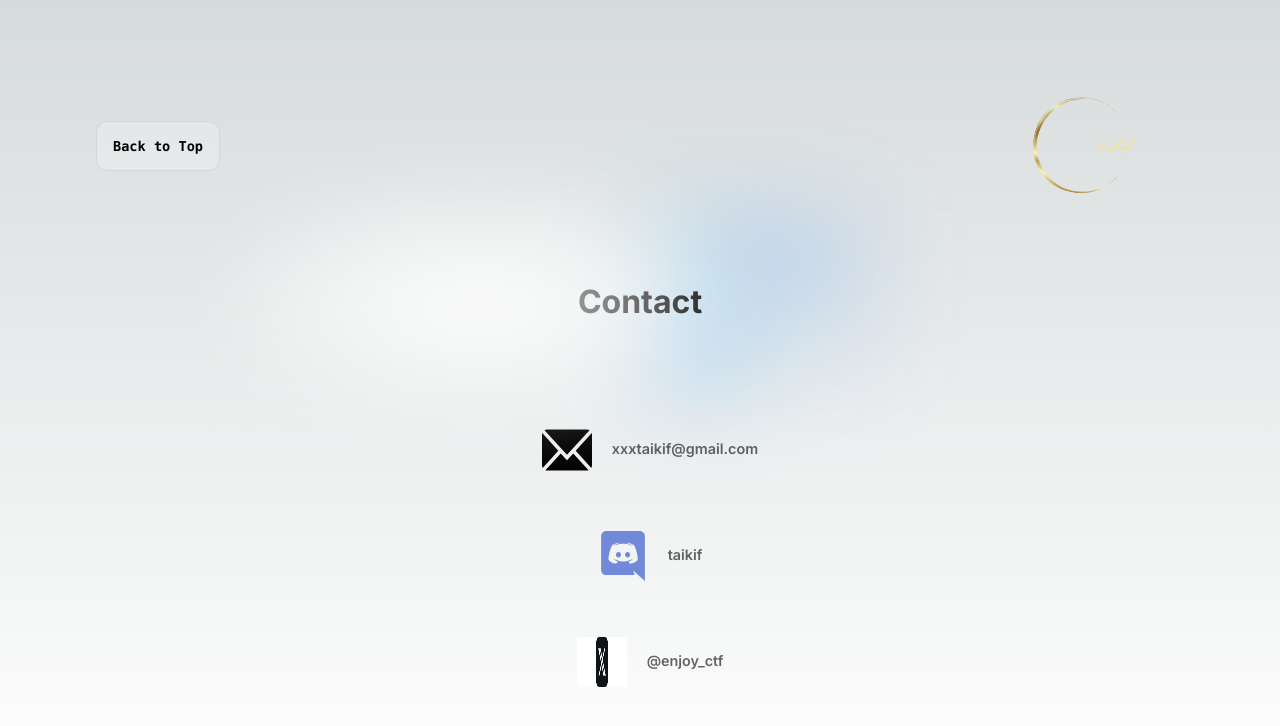
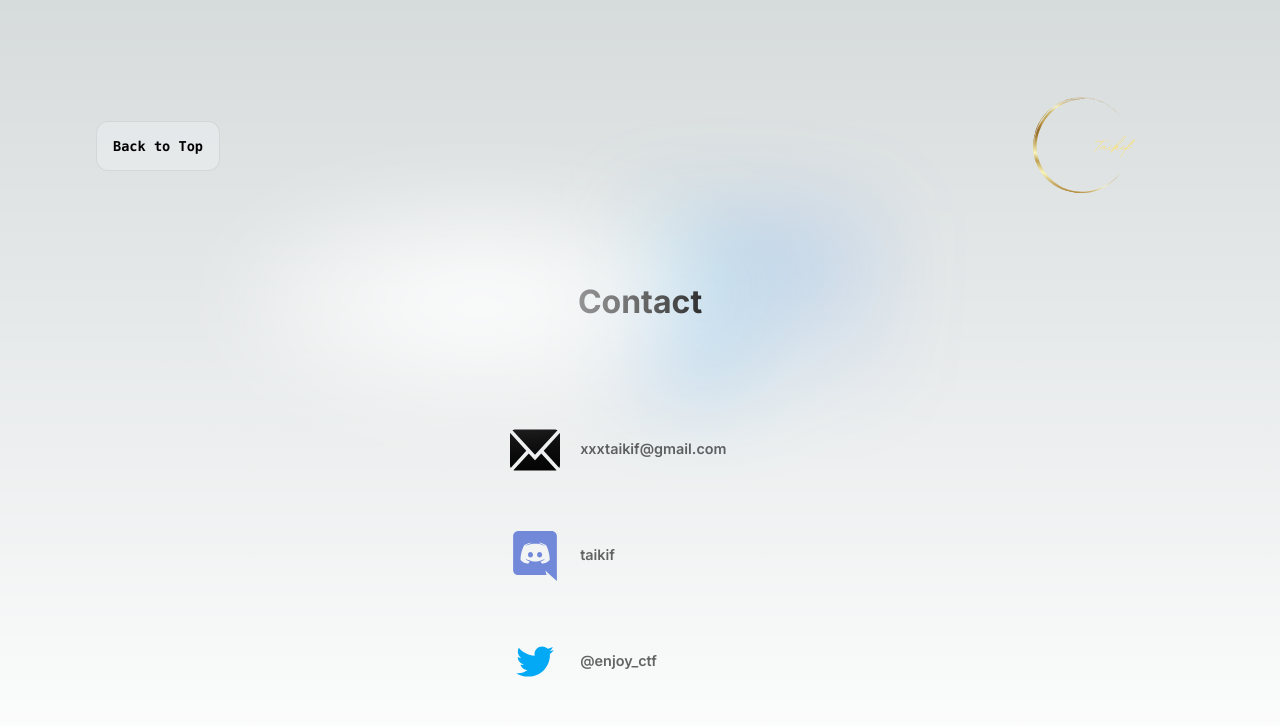
Before and after one commit to taikif/portfolio, a Next.js app: page /contact in a window 1280 px wide. Shown: the top 726 px of the page. Built offline with nearby package versions, Linux system fonts and the light colour scheme.

Commit message:
画像の調整と各要素のwidth調整

```diff
--- a/app/contact/page.js
+++ b/app/contact/page.js
@@ -54,7 +54,7 @@ export default function Activities(){
               <h3 className={styles.h3_contact}>taikif</h3>
             </div>
             <div className={styles.card_contact}>
-            <Image src="/twitter(x).jpg"
+            <Image src="/twitter.svg"
               alt="twitter(x)"
               className={styles.vercelLogo}
               width={50}
--- a/app/page.module.css
+++ b/app/page.module.css
@@ -55,6 +55,7 @@
 }
 
 .card_contact {
+  width: 300px;
   display: flex;
   padding: 1rem 1.2rem;
   border-radius: var(--border-radius);
```
Also changed, not shown: public/twitter(x).jpg (deleted), public/twitter.svg (added).
